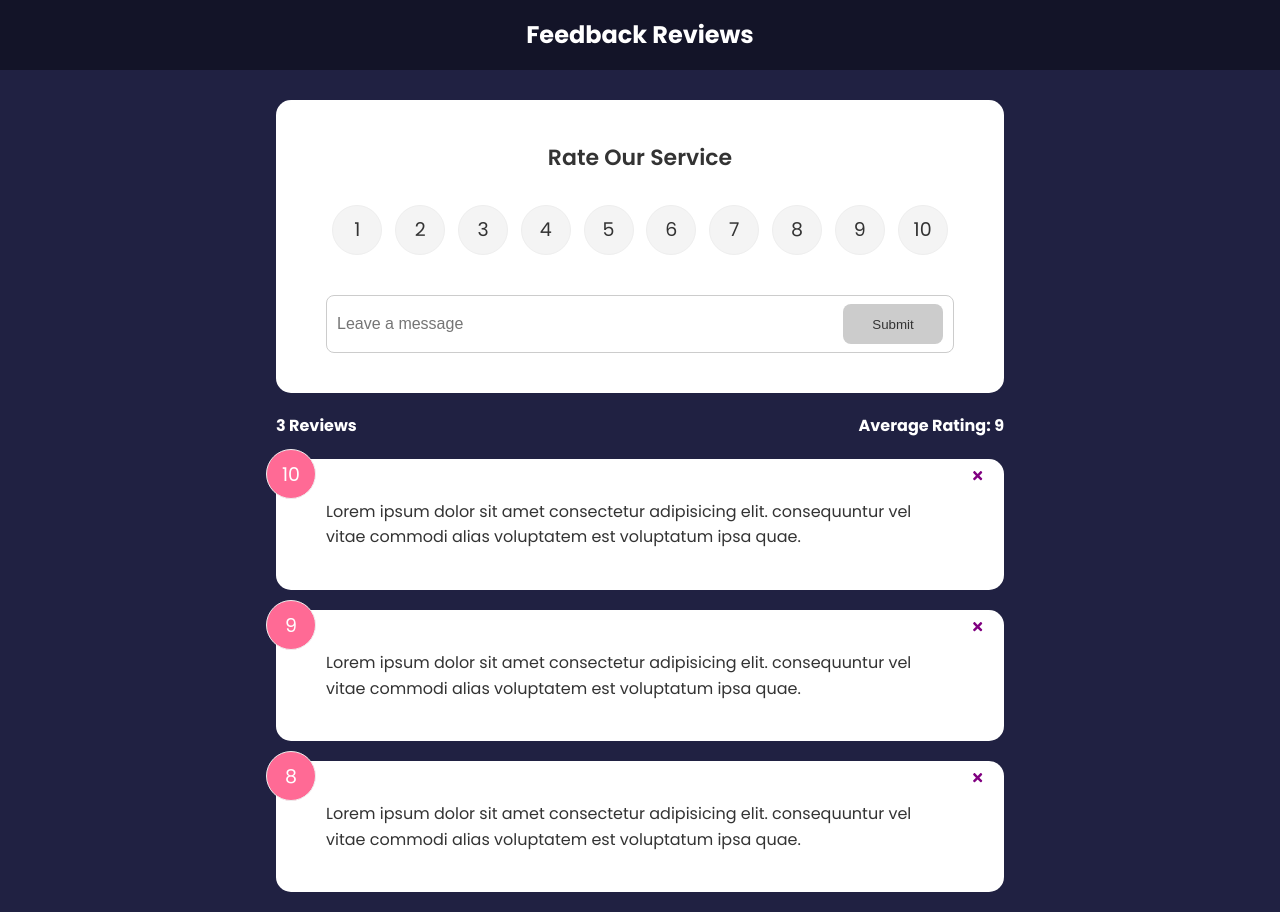
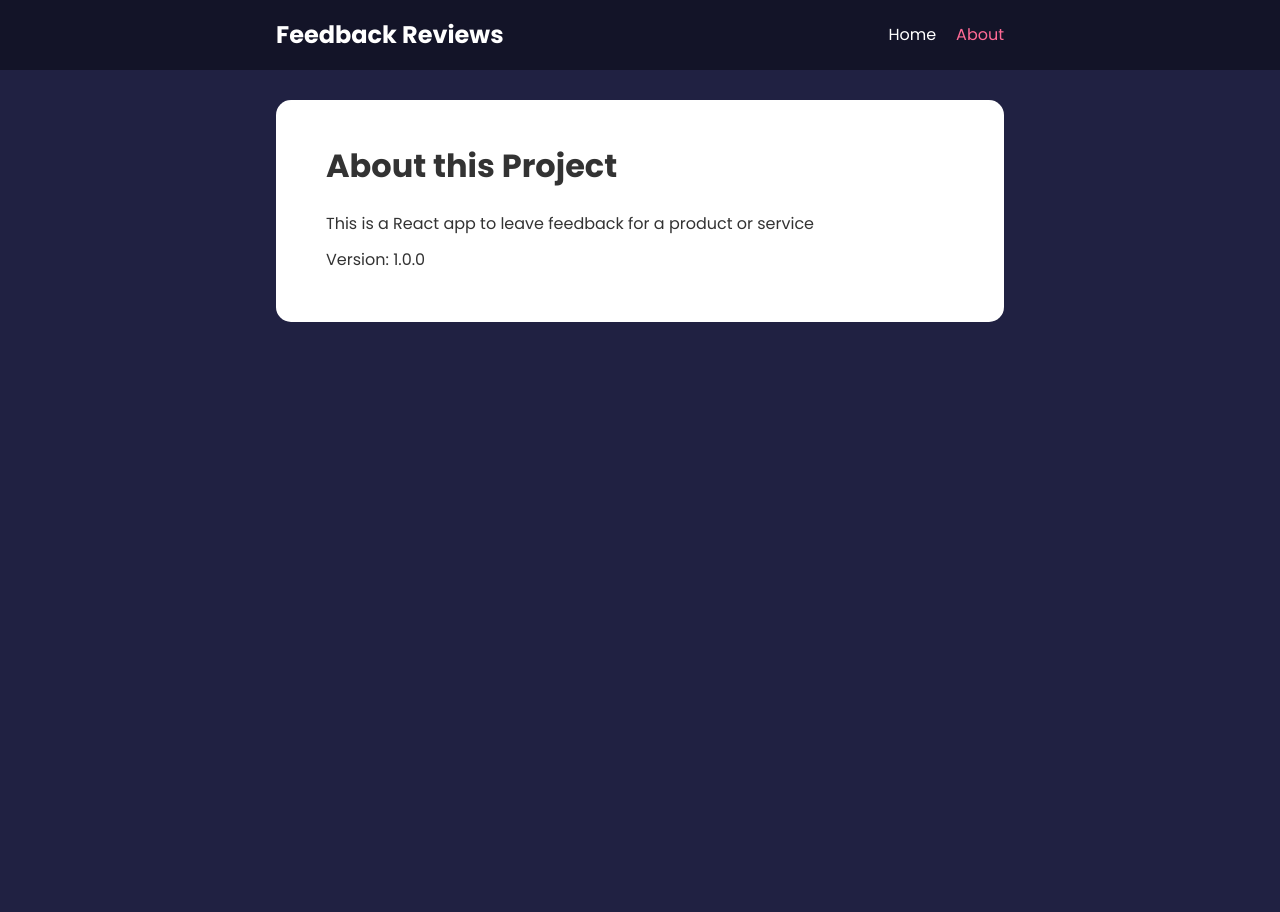
Before and after one commit to aidanxbyrne/feedback-reviews, a React (Create React App) app: page /about in a window 1280 px wide. After the commit the page ends 800 px from the top, so only its background shows below. Built offline with nearby package versions, Linux system fonts and the light colour scheme.

Commit message:
Added React Router
- Installed React Router
- Created About Page to make use of Router
- Added navigation links

```diff
--- a/package.json
+++ b/package.json
@@ -10,6 +10,7 @@
     "react": "^17.0.2",
     "react-dom": "^17.0.2",
     "react-icons": "^4.3.1",
+    "react-router-dom": "^6.1.1",
     "react-scripts": "4.0.3",
     "uuid": "^8.3.2",
     "web-vitals": "^1.1.2"
--- a/src/App.js
+++ b/src/App.js
@@ -1,10 +1,12 @@
 import React, { useState } from "react";
 import { v4 as uuidv4 } from "uuid";
+import { BrowserRouter as Router, Route, Routes, Link } from "react-router-dom";
 import Header from "./components/Header";
 import FeedbackList from "./components/FeedbackList";
 import FeedbackData from "./data/FeedbackData";
 import FeedbackStats from "./components/FeedbackStats";
 import FeedbackForm from "./components/FeedbackForm";
+import AboutPage from "./pages/AboutPage";
 
 function App() {
   const [feedback, setFeedback] = useState(FeedbackData);
@@ -21,14 +23,26 @@
   };
 
   return (
+    <Router>
+      <Header />
+      <Routes>
+        <Route
+          exact
+          path="/"
+          element={
             <>
-      <Header />
               <div className="container">
                 <FeedbackForm onSubmit={addItem} />
                 <FeedbackStats feedback={feedback} />
                 <FeedbackList feedback={feedback} deleteItem={deleteItem} />
               </div>
             </>
+          }
+        />
+
+        <Route path="/about" element={<AboutPage />} />
+      </Routes>
+    </Router>
   );
 }
 
--- a/src/components/Header.jsx
+++ b/src/components/Header.jsx
@@ -1,11 +1,22 @@
 import React from "react";
+import { Link, NavLink } from "react-router-dom";
 import PropTypes from "prop-types";
 
 function Header({ text }) {
   return (
     <header style={{ backgroundColor: "rgba(0,0,0,0.4)" }}>
-      <div className="container">
-        <h2>{text}</h2>
+      <div className="container nav-items">
+        <Link to="/">
+          <h2>{text}</h2>
+        </Link>
+        <div className="nav-links">
+          <NavLink to="/" activeClassName="active">
+            Home
+          </NavLink>
+          <NavLink to="/about" activeClassName="active">
+            About
+          </NavLink>
+        </div>
       </div>
     </header>
   );
--- /dev/null
+++ b/src/pages/AboutPage.jsx
@@ -0,0 +1,18 @@
+import React from "react";
+import Card from "../components/shared/Card";
+
+function AboutPage() {
+  return (
+    <div className="container">
+      <Card>
+        <div className="about">
+          <h1>About this Project</h1>
+          <p>This is a React app to leave feedback for a product or service</p>
+          <p>Version: 1.0.0</p>
+        </div>
+      </Card>
+    </div>
+  );
+}
+
+export default AboutPage;
--- a/src/style.css
+++ b/src/style.css
@@ -17,6 +17,11 @@
   list-style: none;
 }
 
+a {
+  text-decoration: none;
+  color: #fff;
+}
+
 .container {
   max-width: 768px;
   margin: auto;
@@ -30,6 +35,26 @@
   justify-content: space-between;
   align-items: center;
   margin-bottom: 30px;
+}
+
+.nav-items {
+  width: 100%;
+  display: flex;
+  align-items: center;
+  justify-content: space-between;
+}
+
+.nav-links a {
+  margin-left: 20px;
+  text-decoration: none;
+}
+
+.nav-links a:hover {
+  color: #ff6a95;
+}
+
+.active {
+  color: #ff6a95;
 }
 
 .card {
```
Also changed, not shown: 1 other file (tests, documents, lock files or other folders). Lines whose indentation alone changed are shown as unchanged.
